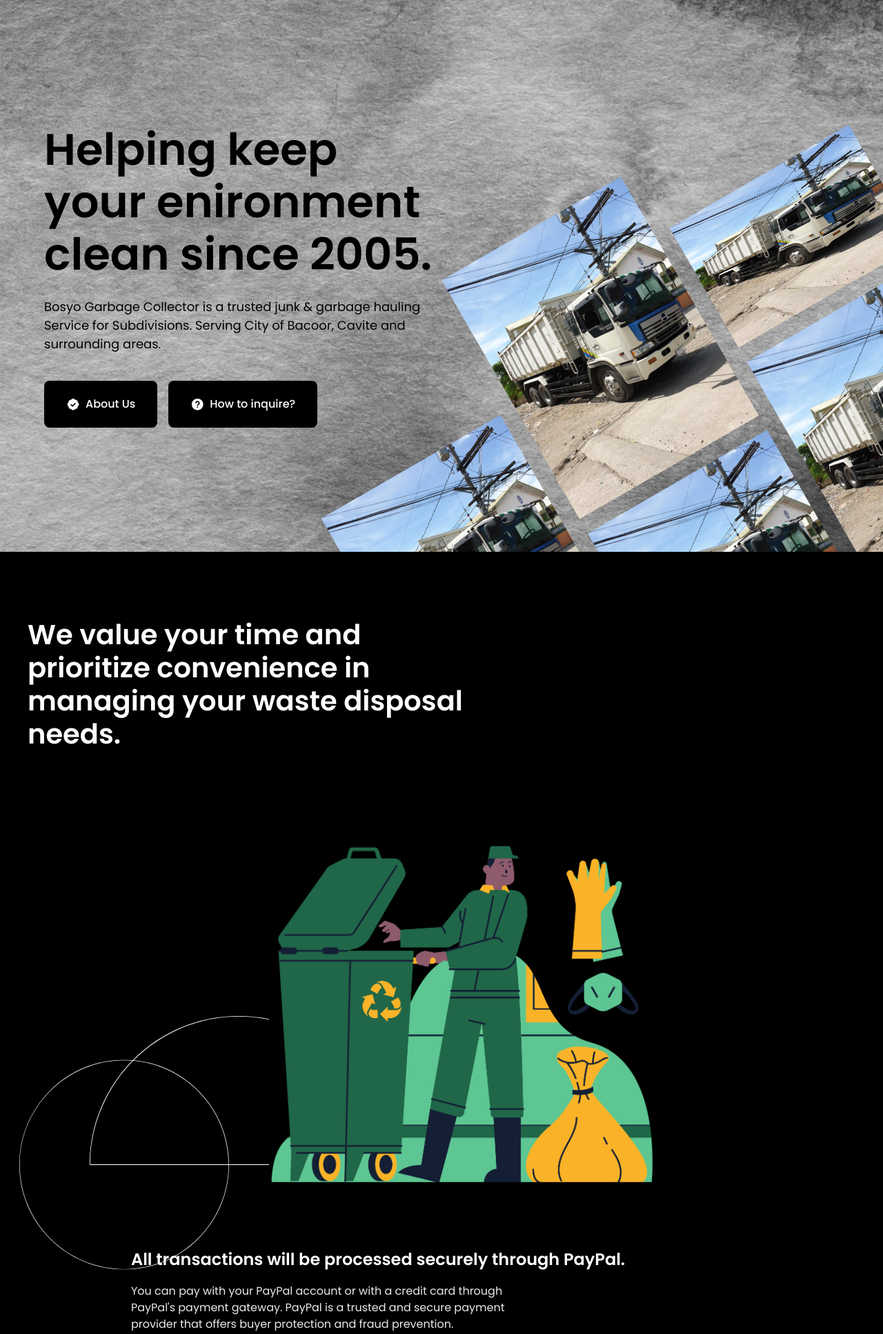
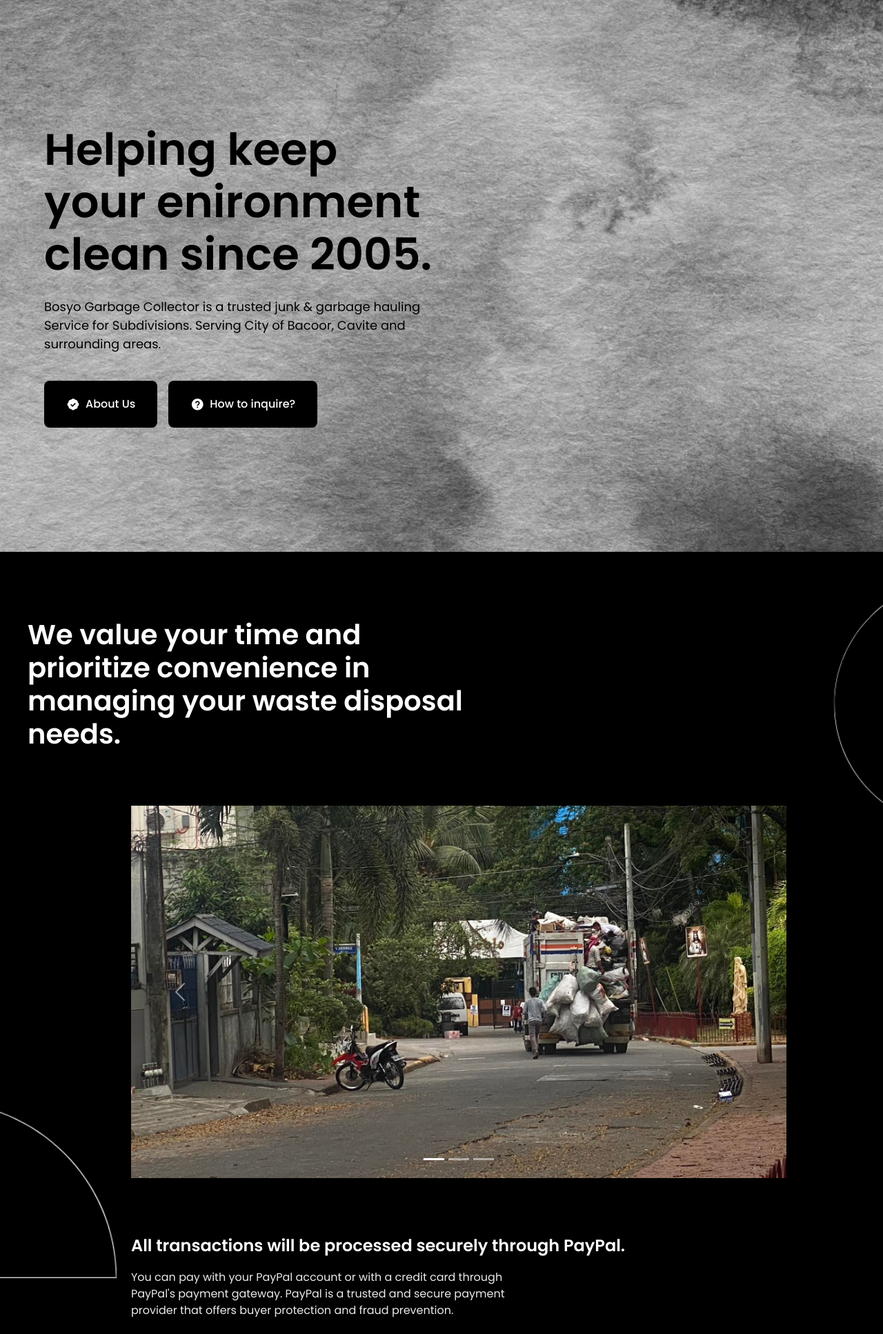
Before and after one commit to Pakkunov/Bosyo1, a Django app: page / in a window 1280 px wide. Shown: the part 105-2039 px from the top of the page at 69% size. Run offline with Django 4.2, Linux system fonts and the light colour scheme; parts of the project's set-up code (start-up, migrations or seed data) failed here and were passed over; some libraries are stand-ins or nearby versions; some web fonts are replaced.

Commit message:
small edit
fixed carousel-bootstrap

```diff
--- a/website/static/css/index.css
+++ b/website/static/css/index.css
@@ -523,6 +523,9 @@
     user-select: none;
     -webkit-user-select: none;
     -ms-user-select: none;
+  }
+  .imgTruck {
+    box-shadow: 0 4px 8px rgba(0, 0, 0, 0.4);
   }
   .feature-description {
     font-family: Poppins;
@@ -1123,6 +1126,9 @@
   .home-video {
     color: white;
     background-image: url('/static/images/bg-42.png');
+    background-repeat: no-repeat;
+    background-size: cover;
+    background-position: center;
     width: 100%;
     display: flex;
     z-index: 10;
@@ -1163,6 +1169,16 @@
     align-items: flex-start;
     flex-direction: column;
   }
+  .carousel-control-prev, .carousel-control-next {
+    color: #fff;
+  }
+
+  .carousel-control-prev:hover, .carousel-control-next:hover {
+    color: #fff;
+    background-color: #1d1d1d78;
+    border-color: #2c2c2c75;
+  }
+
   .home-video1 {
     width: 100%;
     cursor: pointer;
@@ -1616,6 +1632,10 @@
     display: none;
   }
   .home-features {
+    background-image: url(/static/images/bg-39.png);
+    background-repeat: no-repeat;
+    background-size: cover;
+    background-position: center;
     gap: var(--dl-space-space-fiveunits);
     width: 100%;
     display: flex;
--- a/website/templates/index.html
+++ b/website/templates/index.html
@@ -49,10 +49,7 @@
 {% include 'navbar.html' %}
 
 <div>
-    <div class="home-container"
-    style="
-
-    ">
+    <div class="home-container">
       <div class="home-header">
         <div class="home-heading">
         </div>
@@ -78,19 +75,21 @@
             </div>
           </div>
           {% comment %} Images for the banner on home page {% endcomment %}
+          {% comment %}
           <div class="home-images">
             <div class="home-column">
                 <img src="\static\images\AboutUs.jpg" alt="" class="imgTruck" style="width: 300px; height: auto;">
             </div>
             <div class="home-column1">
               <img src="\static\images\AboutUs.jpg" alt="" class="imgTruck" style="width: 300px; height: auto;">
-              <img src="\static\images\AboutUs.jpg" alt="" class="imgTruck" style="width: 300px; height: auto;">
+              <img src="\static\images\TruckYellow.png" alt="" class="imgTruck" style="width: 300px; height: auto;">
             </div>
             <div class="home-column2">
-              <img src="\static\images\AboutUs.jpg" alt="" class="imgTruck" style="width: 300px; height: 200px;">
-              <img src="\static\images\AboutUs.jpg" alt="" class="imgTruck" style="width: 300px; height: auto;">
+              <img src="\static\images\job-1.jpg" alt="" class="imgTruck" style="width: 300px; height: 200px;">
+              <img src="\static\images\TruckYellow.png" alt="" class="imgTruck" style="width: 300px; height: auto;">
             </div>
           </div>
+            {% endcomment %}
         </div>
       </div>
       <div class="home-video">
@@ -101,12 +100,33 @@
             </h2>
           </div>
           <div class="home-video-container">
-            <div class="d-none d-sm-block" style="margin-left: 200px;">
-              <img src="\static\images\artist-2.png" alt="" class="imgTruck" style="width: 80%;">
+            <div id="carouselExampleIndicators" class="carousel slide" data-bs-ride="carousel">
+              <ol class="carousel-indicators">
+                <li data-bs-target="#carouselExampleIndicators" data-bs-slide-to="0" class="active"></li>
+                <li data-bs-target="#carouselExampleIndicators" data-bs-slide-to="1"></li>
+                <li data-bs-target="#carouselExampleIndicators" data-bs-slide-to="2"></li>
+              </ol>
+              <div class="carousel-inner">
+                <div class="carousel-item active">
+                  <img src="\static\images\job-1.jpg" class="d-block" alt="..." style="height: 540px; width: 950px;">
+                </div>
+                <div class="carousel-item">
+                  <img src="\static\images\About1.png" class="d-block" alt="..." style="height: 540px; width: 950px;">
+                </div>
+                <div class="carousel-item">
+                  <img src="\static\images\preview-1.png" class="d-block" alt="..." style="height: 540px; width: 950px;">
+                </div>
+              </div>
+              <a class="carousel-control-prev" href="#carouselExampleIndicators" role="button" data-bs-slide="prev">
+                <span class="carousel-control-prev-icon" aria-hidden="true"></span>
+                <span class="visually-hidden">Previous</span>
+              </a>
+              <a class="carousel-control-next" href="#carouselExampleIndicators" role="button" data-bs-slide="next">
+                <span class="carousel-control-next-icon" aria-hidden="true"></span>
+                <span class="visually-hidden">Next</span>
+              </a>
             </div>
-            <div class="d-block d-sm-none">
-              <img src="\static\images\artist-2.png" alt="" class="imgTruck" style="width: 90%;">
-            </div>
+
             <div class="home-heading-container">
               <div class="home-heading01">
                 <span class="home-text01">
@@ -143,8 +163,6 @@
               </div>
             </div>
             <div class="col-md-4">
-              <img src="\static\images\artist-1.png" alt="" class="imgTruck" style="width: 105%;">
-
             </div>
           </div>
         </div>
```
Also changed, not shown: website/static/images/bg-39.png (added), website/static/images/bg-45.png (added), website/static/images/preview-1.png (added).
